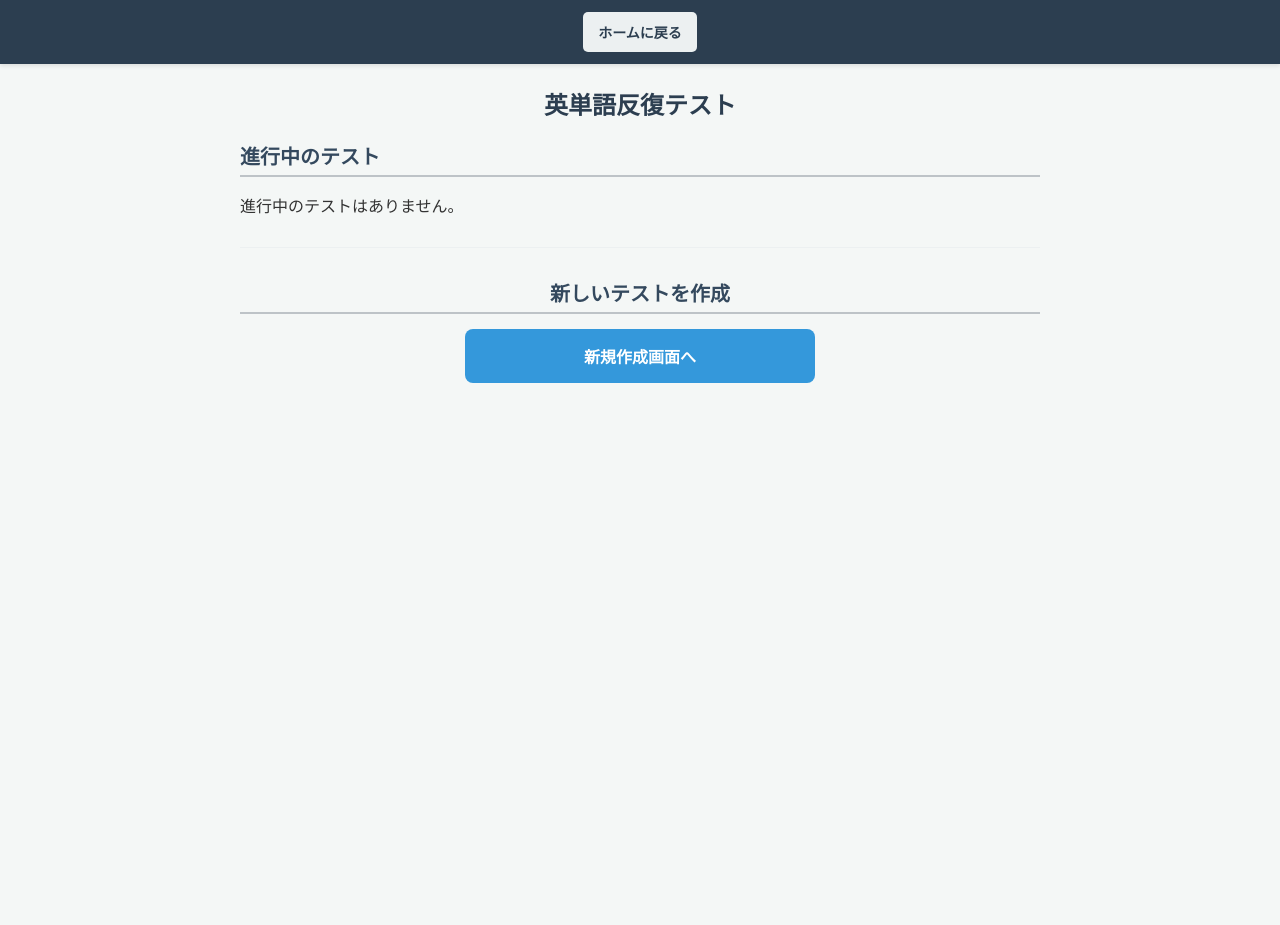
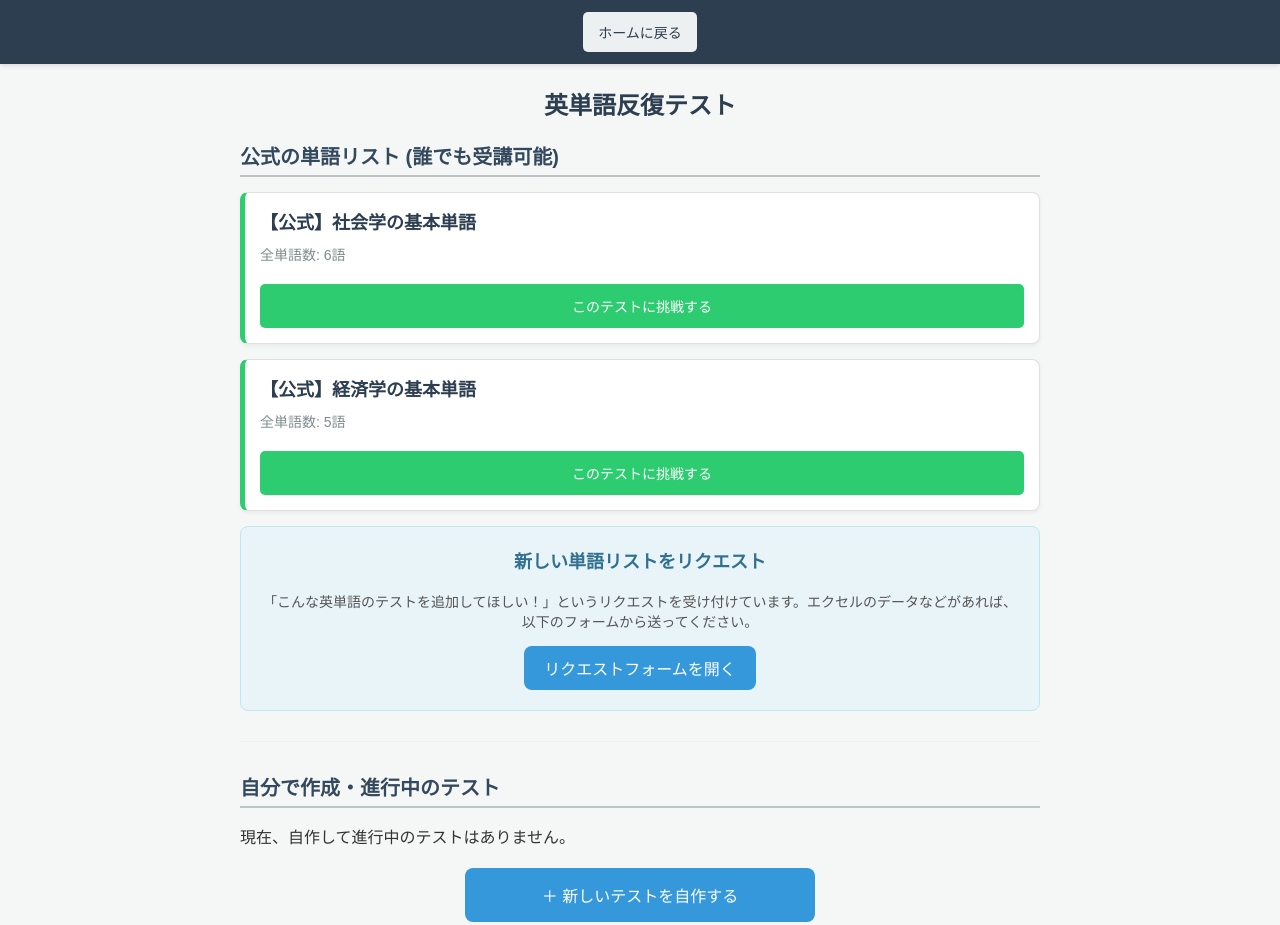
Before and after one commit to riijukuyarou1112-bit/ike-eiken3-test, a plain HTML site: page index.html in a window 1280 px wide. Before the commit the page ends 800 px from the top, so only its background shows below. Drawn offline with nearby package versions, Linux system fonts and the light colour scheme.

Commit message:
Update index.html

```diff
--- a/index.html
+++ b/index.html
@@ -6,10 +6,9 @@
 <title>英単語反復テストツール</title>
 <script src="https://cdnjs.cloudflare.com/ajax/libs/lz-string/1.5.0/lz-string.min.js"></script>
 <style>
-  /* スマートフォンで押しやすいように余白や大きさを調整したデザイン */
   body { font-family: sans-serif; margin: 0 auto; padding: 70px 15px 20px; text-align: center; color: #333; background-color: #f4f7f6; max-width: 800px; }
   #menu-bar { position: fixed; top: 0; left: 0; width: 100%; background-color: #2c3e50; padding: 12px 0; z-index: 1000; box-shadow: 0 2px 4px rgba(0,0,0,0.1); }
-  #menu-bar button { padding: 10px 15px; font-size: 14px; cursor: pointer; background-color: #ecf0f1; border: none; border-radius: 5px; color: #2c3e50; font-weight: bold; }
+  #menu-bar button { padding: 10px 15px; font-size: 14px; cursor: pointer; background-color: #ecf0f1; border: none; border-radius: 5px; color: #2c3e50; }
 
   h1 { font-size: 24px; color: #2c3e50; margin-bottom: 20px; }
   h2 { font-size: 20px; color: #34495e; border-bottom: 2px solid #bdc3c7; padding-bottom: 5px; margin-bottom: 15px; }
@@ -18,10 +17,11 @@
   textarea { height: 150px; resize: vertical; }
 
   .btn-container { display: flex; flex-direction: column; gap: 10px; align-items: center; margin-bottom: 20px; }
-  .action-button { padding: 15px 20px; font-size: 16px; cursor: pointer; width: 100%; max-width: 350px; border-radius: 8px; border: none; background-color: #3498db; color: white; font-weight: bold; box-sizing: border-box; transition: background-color 0.2s; }
+  .action-button { padding: 15px 20px; font-size: 16px; cursor: pointer; width: 100%; max-width: 350px; border-radius: 8px; border: none; background-color: #3498db; color: white; box-sizing: border-box; transition: background-color 0.2s; }
   .action-button:active { background-color: #2980b9; }
 
   .danger-button { padding: 12px 15px; font-size: 14px; cursor: pointer; background-color: #e74c3c; color: white; border: none; border-radius: 5px; width: 100%; box-sizing: border-box; margin-top: 5px; }
+  .start-button { padding: 12px 15px; font-size: 14px; cursor: pointer; background-color: #2ecc71; color: white; border: none; border-radius: 5px; width: 100%; box-sizing: border-box; margin-top: 5px; }
 
   .choice-btn { display: block; width: 100%; margin: 12px 0; padding: 18px 15px; font-size: 18px; text-align: center; background-color: #ffffff; border: 2px solid #bdc3c7; border-radius: 10px; cursor: pointer; box-sizing: border-box; color: #2c3e50; transition: border-color 0.2s, background-color 0.2s; box-shadow: 0 2px 4px rgba(0,0,0,0.05); }
   .choice-btn:active { background-color: #e8f4f8; border-color: #3498db; }
@@ -30,14 +30,18 @@
   #dashboard-area { display: block; margin-top: 10px; text-align: left; }
 
   .test-card { border: 1px solid #e0e0e0; border-radius: 8px; padding: 15px; margin-bottom: 15px; background-color: #ffffff; box-shadow: 0 2px 4px rgba(0,0,0,0.05); }
+  .preset-card { border-left: 5px solid #2ecc71; }
   .test-card h3 { margin-top: 0; color: #2c3e50; font-size: 18px; margin-bottom: 10px; }
   .test-card p { margin: 5px 0 15px 0; color: #7f8c8d; font-size: 14px; }
 
-  #question-word { font-size: clamp(28px, 8vw, 40px); margin-bottom: 25px; font-weight: bold; color: #2c3e50; word-break: break-word; }
-  #status { margin-bottom: 15px; color: #7f8c8d; font-size: 16px; font-weight: bold; }
-  #result-message { font-size: 20px; color: #e67e22; margin-top: 25px; font-weight: bold; }
+  .request-box { background-color: #e8f4f8; border: 1px solid #bce8f1; border-radius: 8px; padding: 20px; text-align: center; margin-bottom: 30px; }
+  .request-box h3 { margin-top: 0; color: #31708f; font-size: 18px; }
+  .request-box p { color: #555; font-size: 14px; margin-bottom: 15px; }
 
-  /* 表がスマートフォン画面からはみ出さないようにスクロール枠を設定 */
+  #question-word { font-size: clamp(28px, 8vw, 40px); margin-bottom: 25px; color: #2c3e50; word-break: break-word; }
+  #status { margin-bottom: 15px; color: #7f8c8d; font-size: 16px; }
+  #result-message { font-size: 20px; color: #e67e22; margin-top: 25px; }
+
   .table-container { width: 100%; overflow-x: auto; margin: 20px 0; }
   table { width: 100%; min-width: 300px; border-collapse: collapse; text-align: left; }
   th, td { border: 1px solid #ecf0f1; padding: 12px; }
@@ -56,21 +60,31 @@
 <h1>英単語反復テスト</h1>
 
 <div id="dashboard-area">
-  <h2>進行中のテスト</h2>
-  <div id="test-list-container"></div>
+
+  <h2>公式の単語リスト (誰でも受講可能)</h2>
+  <div id="preset-list-container"></div>
+
+  <div class="request-box">
+    <h3>新しい単語リストをリクエスト</h3>
+    <p>「こんな英単語のテストを追加してほしい！」というリクエストを受け付けています。エクセルのデータなどがあれば、以下のフォームから送ってください。</p>
+    <button class="action-button" style="width: auto; padding: 10px 20px;" onclick="openRequestForm()">リクエストフォームを開く</button>
+  </div>
 
   <hr>
 
-  <div style="text-align: center;">
-    <h2>新しいテストを作成</h2>
+  <h2>自分で作成・進行中のテスト</h2>
+  <div id="test-list-container"></div>
+
+  <div style="text-align: center; margin-top: 20px;">
     <div class="btn-container">
-      <button class="action-button" onclick="showSetupArea()">新規作成画面へ</button>
+      <button class="action-button" onclick="showSetupArea()">＋ 新しいテストを自作する</button>
     </div>
   </div>
 </div>
 
 <div id="setup-area">
   <h2>新しいテストの作成</h2>
+  <p style="font-size: 14px; color: #7f8c8d; text-align: left;">※ここで作成したテストは、あなたの端末にのみ保存されます。</p>
   <input type="text" id="test-title-input" placeholder="テストの名前（例：第1課の単語）">
 
   <textarea id="data-input" placeholder="エクセルから「番号」「英単語」「日本語訳」の3列をコピーして貼り付けてください。"></textarea>
@@ -118,8 +132,35 @@
   let roundCount = 1;
   let currentTestId = null;
   let currentTestTitle = "";
+  let isPresetTest = false;
 
   const STORAGE_KEY = 'vocab_tests_multi_data';
+
+  const PRESET_TESTS = [
+    {
+      id: 'preset_basic_1',
+      title: '【公式】社会学の基本単語',
+      allWords: [
+        { id: '1', en: 'society', ja: '社会' },
+        { id: '2', en: 'culture', ja: '文化' },
+        { id: '3', en: 'community', ja: '共同体' },
+        { id: '4', en: 'anthropology', ja: '人類学' },
+        { id: '5', en: 'institution', ja: '制度' },
+        { id: '6', en: 'norm', ja: '規範' }
+      ]
+    },
+    {
+      id: 'preset_basic_2',
+      title: '【公式】経済学の基本単語',
+      allWords: [
+        { id: '1', en: 'economics', ja: '経済学' },
+        { id: '2', en: 'market', ja: '市場' },
+        { id: '3', en: 'profit', ja: '利益' },
+        { id: '4', en: 'cost', ja: '費用' },
+        { id: '5', en: 'consumer', ja: '消費者' }
+      ]
+    }
+  ];
 
   window.onload = function() {
     const urlParams = new URLSearchParams(window.location.search);
@@ -127,14 +168,10 @@
 
     if (shareData) {
       try {
-        // LZStringを使用して圧縮されたデータを解凍する
         let decodedText = LZString.decompressFromEncodedURIComponent(shareData);
-
-        // もし解凍に失敗した場合は、過去の非圧縮リンクとして処理を試みる
         if (!decodedText) {
           decodedText = decodeURIComponent(escape(atob(shareData)));
         }
-
         if (decodedText) {
           document.getElementById('data-input').value = decodedText;
           window.history.replaceState({}, document.title, window.location.pathname);
@@ -143,7 +180,7 @@
           return;
         }
       } catch (e) {
-        alert('共有リンクの読み込みに失敗しました。URLが途切れていないか確認してください。');
+        alert('共有リンクの読み込みに失敗しました。');
       }
     }
 
@@ -160,7 +197,7 @@
   }
 
   function saveCurrentProgress() {
-    if (!currentTestId) return;
+    if (!currentTestId || isPresetTest) return;
 
     let tests = loadAllTests();
     let testIndex = tests.findIndex(t => t.id === currentTestId);
@@ -200,12 +237,29 @@
     document.getElementById('summary-area').style.display = 'none';
     document.getElementById('dashboard-area').style.display = 'block';
 
+    const presetContainer = document.getElementById('preset-list-container');
+    presetContainer.innerHTML = '';
+
+    for (let i = 0; i < PRESET_TESTS.length; i++) {
+      const p = PRESET_TESTS[i];
+      const card = document.createElement('div');
+      card.className = 'test-card preset-card';
+      card.innerHTML = `
+        <h3>${p.title}</h3>
+        <p>全単語数: ${p.allWords.length}語</p>
+        <div class="btn-container" style="margin-bottom: 0;">
+          <button class="start-button" onclick="startPresetTest('${p.id}')">このテストに挑戦する</button>
+        </div>
+      `;
+      presetContainer.appendChild(card);
+    }
+
     const container = document.getElementById('test-list-container');
     container.innerHTML = '';
     const tests = loadAllTests();
 
     if (tests.length === 0) {
-      container.innerHTML = '<p>進行中のテストはありません。</p>';
+      container.innerHTML = '<p>現在、自作して進行中のテストはありません。</p>';
       return;
     }
 
@@ -239,7 +293,25 @@
 
   function goToDashboard() {
     currentTestId = null;
+    isPresetTest = false;
     renderDashboard();
+  }
+
+  function startPresetTest(id) {
+    const presetData = PRESET_TESTS.find(p => p.id === id);
+    if (presetData) {
+      currentTestId = presetData.id;
+      currentTestTitle = presetData.title;
+      allWords = [...presetData.allWords];
+      isPresetTest = true;
+      roundCount = 1;
+
+      document.getElementById('dashboard-area').style.display = 'none';
+      document.getElementById('quiz-area').style.display = 'block';
+      document.getElementById('current-test-title').innerText = currentTestTitle;
+
+      startRound(allWords);
+    }
   }
 
   function resumeTest(id) {
@@ -254,6 +326,7 @@
       mistakeList = testData.mistakeList;
       currentIndex = testData.currentIndex;
       roundCount = testData.roundCount;
+      isPresetTest = false;
 
       document.getElementById('dashboard-area').style.display = 'none';
       document.getElementById('quiz-area').style.display = 'block';
@@ -296,6 +369,7 @@
     currentTestId = 'test_' + new Date().getTime();
     currentTestTitle = inputTitle;
     roundCount = 1;
+    isPresetTest = false;
 
     document.getElementById('setup-area').style.display = 'none';
     document.getElementById('quiz-area').style.display = 'block';
@@ -371,9 +445,11 @@
 
   function endRound() {
     if (mistakeList.length === 0) {
-      let tests = loadAllTests();
-      tests = tests.filter(t => t.id !== currentTestId);
-      saveAllTests(tests);
+      if (!isPresetTest) {
+        let tests = loadAllTests();
+        tests = tests.filter(t => t.id !== currentTestId);
+        saveAllTests(tests);
+      }
 
       document.getElementById('status').innerText = '';
       document.getElementById('question-word').innerText = '全問正解クリア！';
@@ -437,9 +513,7 @@
       return;
     }
 
-    // LZStringライブラリを使用してデータを高度に圧縮する
     const compressedData = LZString.compressToEncodedURIComponent(inputText);
-
     const currentUrl = window.location.href.split('?')[0];
     const shareUrl = currentUrl + '?data=' + compressedData;
 
@@ -447,19 +521,28 @@
     inputElement.value = shareUrl;
     inputElement.style.display = 'block';
 
-    // スマートフォンでも選択しやすくする
     inputElement.focus();
     inputElement.setSelectionRange(0, 99999);
 
-    // 自動的にクリップボードにコピーする処理
     try {
       navigator.clipboard.writeText(shareUrl).then(() => {
-        alert('共有用のリンクを作成し、クリップボードにコピーしました。\nそのままLINEやメールに貼り付けて相手に送ることができます。');
+        alert('共有用のリンクを作成し、クリップボードにコピーしました。');
       }).catch(err => {
-        alert('共有用のリンクを作成しました。枠内のURLをコピーして相手に送ることができます。');
+        alert('共有用のリンクを作成しました。枠内のURLをコピーしてください。');
       });
     } catch (err) {
-      alert('共有用のリンクを作成しました。枠内のURLをコピーして相手に送ることができます。');
+      alert('共有用のリンクを作成しました。枠内のURLをコピーしてください。');
+    }
+  }
+
+  function openRequestForm() {
+    // ここにGoogleフォームのURLを指定する
+    const formUrl = 'https://docs.google.com/forms/';
+
+    if (formUrl === 'https://docs.google.com/forms/') {
+      alert('現在、フォームのURLが設定されていません。\n作成者の方は、プログラム内の「formUrl」にご自身のGoogleフォームのリンクを設定してください。');
+    } else {
+      window.open(formUrl, '_blank');
     }
   }
 </script>
```
